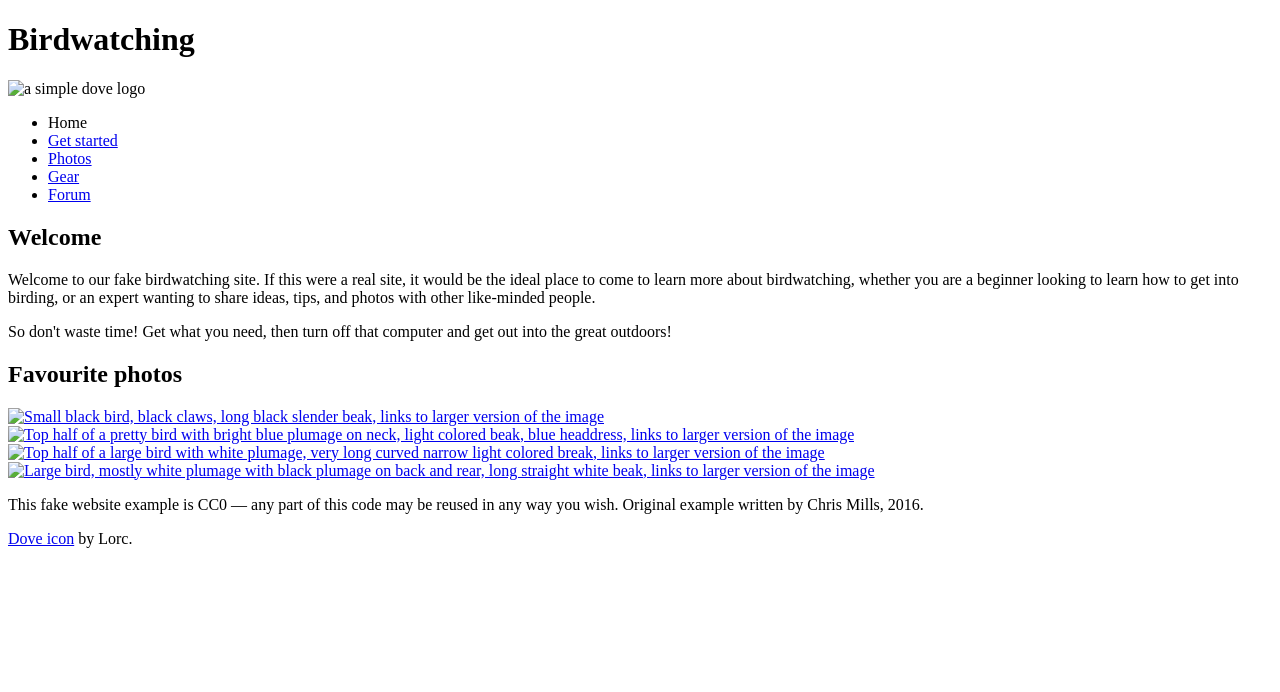
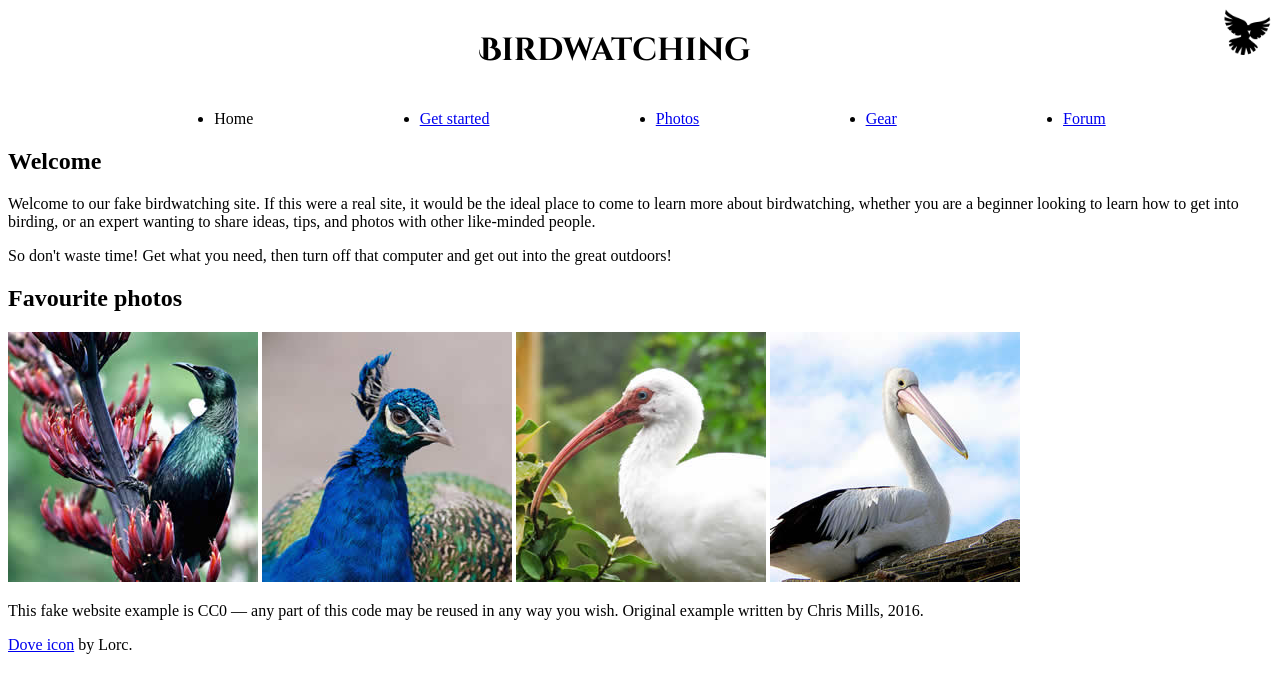
Before and after one commit to tylerpierce683/cs408-lab4, a plain HTML site: page index.html in a window 1280 px wide. Drawn offline with Linux system fonts and the light colour scheme.

Commit message:
Started formatting

```diff
--- /dev/null
+++ b/css/style.css
@@ -0,0 +1,23 @@
+h1 {
+    text-align: center;
+    font-family: "Cinzel Decorative";
+    flex: content;
+}
+
+.header {
+    display: flex;
+}
+
+.header img {
+    width: 50px;
+    height: 50px;
+}
+
+ul {
+    display: flex;
+    justify-content: space-evenly;
+}
+
+li {
+
+}
--- a/index.html
+++ b/index.html
@@ -4,6 +4,7 @@
     <meta charset="utf-8">
     <title>Birdwatching</title>
     <link href="https://fonts.googleapis.com/css?family=Roboto+Condensed:300%7CCinzel+Decorative:700" rel="stylesheet">
+    <link href="css/style.css" rel="stylesheet">
 
     <!--[if lt IE 9]>
       <script src="https://cdnjs.cloudflare.com/ajax/libs/html5shiv/3.7.3/html5shiv.js"></script>
@@ -11,10 +12,10 @@
   </head>
 
   <body>
-
-      <h1>Birdwatching</h1>
-      <img src="dove.png" alt="a simple dove logo">
-
+      <div class="header">
+        <h1>Birdwatching</h1>
+        <img src="img/dove.png" alt="a simple dove logo">
+      </div>
 
       <ul>
         <li><span>Home</span></li>
@@ -33,10 +34,10 @@
 
       <h2>Favourite photos</h2>
 
-      <a href="favorite-1.jpg"><img src="favorite-1_th.jpg" alt="Small black bird, black claws, long black slender beak, links to larger version of the image"></a>
-      <a href="favorite-2.jpg"><img src="favorite-2_th.jpg" alt="Top half of a pretty bird with bright blue plumage on neck, light colored beak, blue headdress, links to larger version of the image"></a>
-      <a href="favorite-3.jpg"><img src="favorite-3_th.jpg" alt="Top half of a large bird with white plumage, very long curved narrow light colored break, links to larger version of the image"></a>
-      <a href="favorite-4.jpg"><img src="favorite-4_th.jpg" alt="Large bird, mostly white plumage with black plumage on back and rear, long straight white beak, links to larger version of the image"></a>
+      <a href="img/favorite-1.jpg"><img src="img/favorite-1_th.jpg" alt="Small black bird, black claws, long black slender beak, links to larger version of the image"></a>
+      <a href="img/favorite-2.jpg"><img src="img/favorite-2_th.jpg" alt="Top half of a pretty bird with bright blue plumage on neck, light colored beak, blue headdress, links to larger version of the image"></a>
+      <a href="img/favorite-3.jpg"><img src="img/favorite-3_th.jpg" alt="Top half of a large bird with white plumage, very long curved narrow light colored break, links to larger version of the image"></a>
+      <a href="img/favorite-4.jpg"><img src="img/favorite-4_th.jpg" alt="Large bird, mostly white plumage with black plumage on back and rear, long straight white beak, links to larger version of the image"></a>
 
 
       <p>This fake website example is CC0 — any part of this code may be reused in any way you wish. Original example written by Chris Mills, 2016.</p>
```
